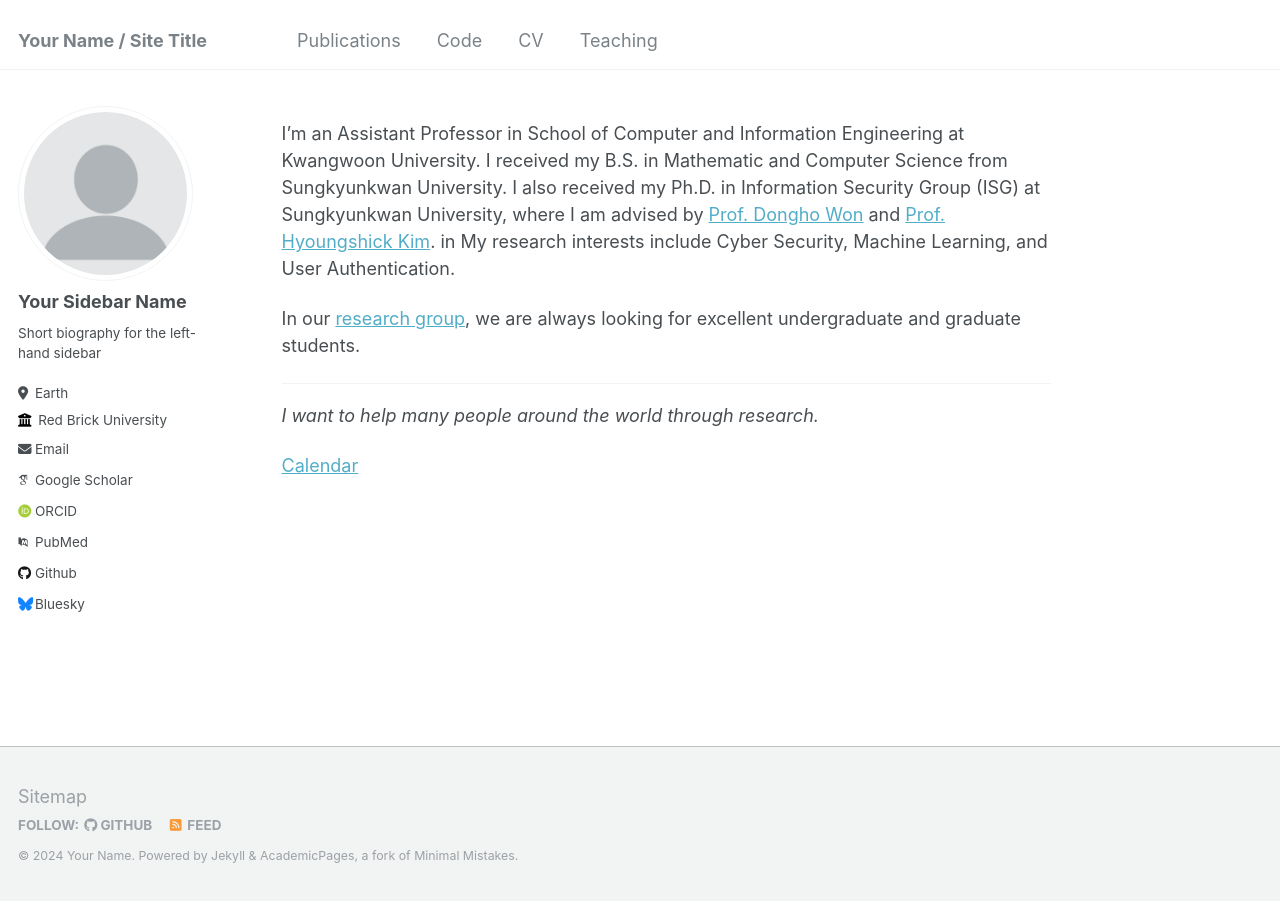
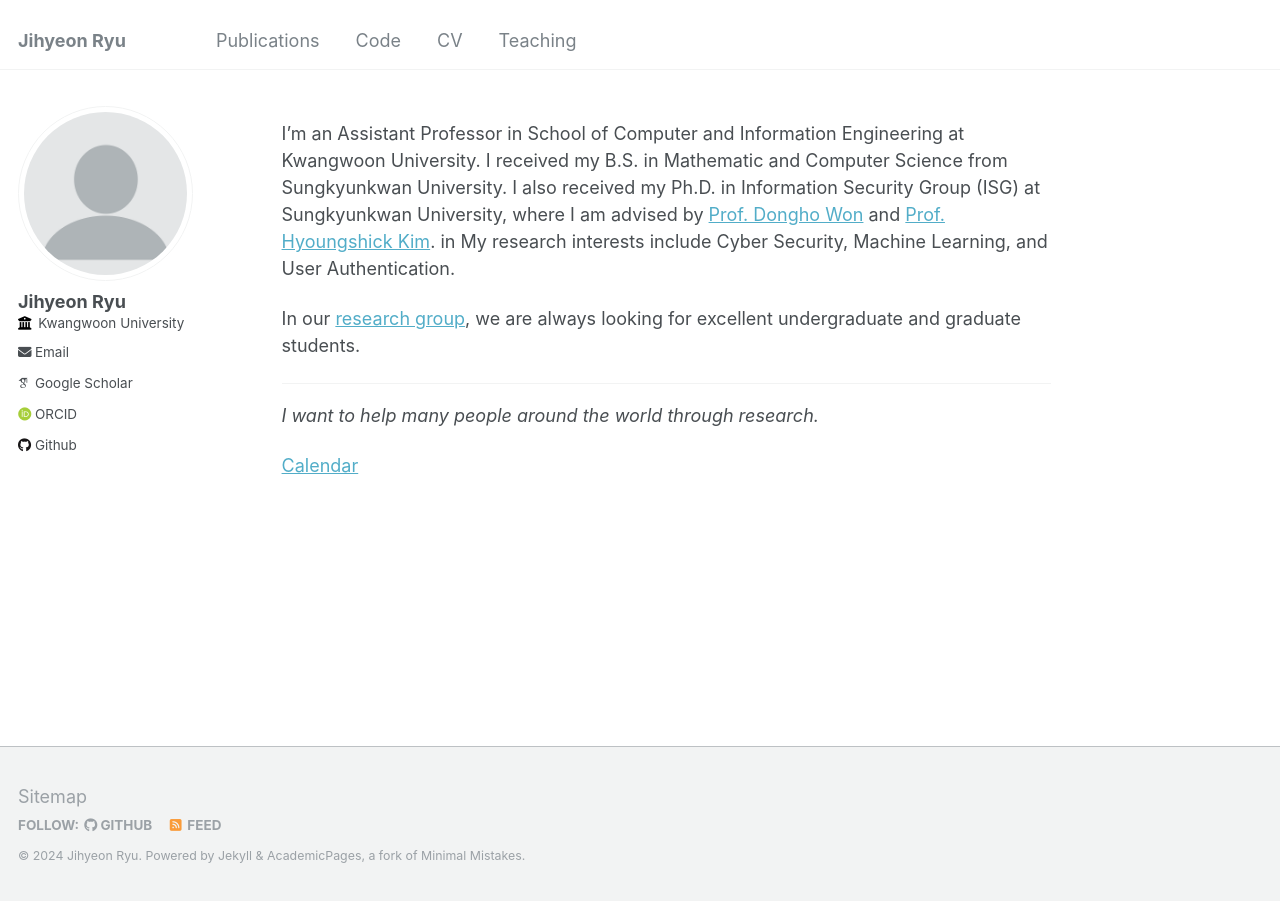
Before and after one commit to junsix/junsix.github.io, a Jekyll site: the page built from _pages/about.md, in a window 1280 px wide. Built offline with Jekyll 4.4.1, drawn with Linux system fonts in a browser that asks for light colours; some web fonts are replaced.

Commit message:
Update _config.yml

```diff
--- a/_config.yml
+++ b/_config.yml
@@ -8,10 +8,10 @@
 
 # Basic Site Settings
 locale                   : "en-US"
-title                    : "Your Name / Site Title"
+title                    : "Jihyeon Ryu"
 title_separator          : "-"
-name                     : &name "Your Name"
-description              : &description "personal description"
+name                     : "Jihyeon Ryu"
+description              : "Assistant Professor School of Computer and Information Engineering"
 url                      : https://junsix.github.io # the base hostname & protocol for your site e.g. "https://mmistakes.github.io"
 baseurl                  : "" # the subpath of your site, e.g. "/blog"
 repository               : "academicpages/academicpages.github.io"
@@ -22,34 +22,32 @@ repository               : "academicpages/academicpages.github.io"
 author:
   # Biographic information
   avatar           : "profile.png"
-  name             : "Your Sidebar Name"
+  name             : "Jihyeon Ryu"
   pronouns         : # example: "she/her"
-  bio              : "Short biography for the left-hand sidebar"
-  location         : "Earth"
-  employer         : "Red Brick University"
+  employer         : "Kwangwoon University"
   uri              : # URL
-  email            : "none@example.org"
+  email            : "jhryu@kw.ac.kr"
 
   # Academic websites
   arxiv            : # URL - Update with the correct link to your profile
   googlescholar    : "https://scholar.google.com/citations?hl=en&user=1Hn4Y44AAAAJ"
   sci              : "https://sciprofiles.com/profile/janicejihyeon"
   impactstory      : # URL
-  orcid            : "http://orcid.org/yourorcidurl"
+  orcid            : "https://orcid.org/0000-0001-8124-3853"
   semantic         : # URL
-  pubmed           : "https://www.ncbi.nlm.nih.gov/pubmed/?term=john+snow"
+  pubmed           : #"https://www.ncbi.nlm.nih.gov/pubmed/?term=john+snow"
   researchgate     : # URL
 
   # Repositories and software development
   bitbucket        : # Username - Update with your username on the site
   codepen          : # Username
   dribbble         : # Username
-  github           : "academicpages"
+  github           : "https://github.com/janicejihyeon"
   kaggle           : # Username
   stackoverflow    : # User number or user number and name (i.e., use "1" or "1/jeff-atwood")
 
   # Social media
-  bluesky          : "bsky.app" # Replace this with you Bluesky username
+  bluesky          : #"bsky.app" # Replace this with you Bluesky username
   facebook         : # Username
   flickr           : # Username
   foursquare       : # Username
```
